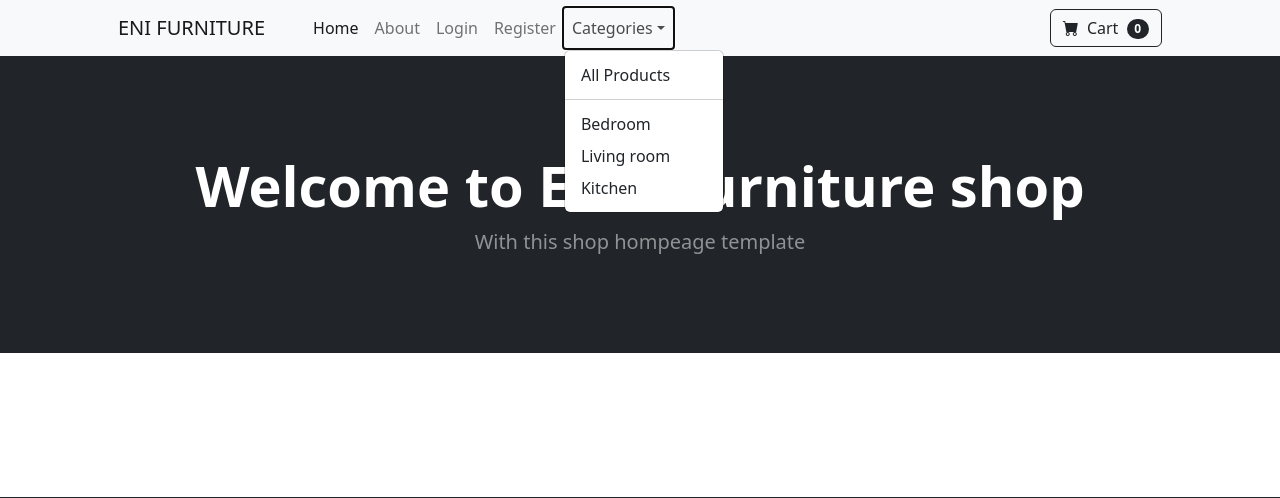
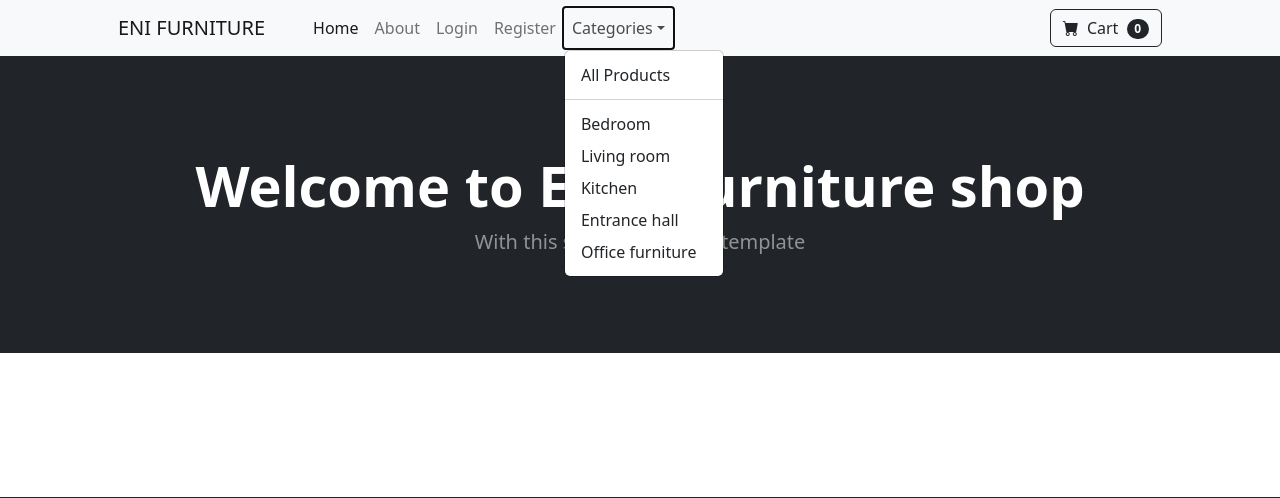
Before and after one commit to Enisel13/Python_project, a Django app: page / in a window 1280 px wide, after a click on "Categories". Shown: the top 498 px of the page. Run offline with Django 5.2, Linux system fonts and the light colour scheme; data that the repository does not hold is empty; some libraries are stand-ins or nearby versions.

Commit message:
Product category pages

```diff
--- a/ecom/ecom/store/templates/navbar.html
+++ b/ecom/ecom/store/templates/navbar.html
@@ -26,6 +26,9 @@
                         <li><a class="dropdown-item" href="{% url 'category' 'Bedroom' %}">Bedroom</a></li>
                         <li><a class="dropdown-item" href="{% url 'category' 'Living-room' %}">Living room</a></li>
                         <li><a class="dropdown-item" href="{% url 'category' 'Kitchen' %}">Kitchen</a></li>
+                        <li><a class="dropdown-item" href="{% url 'category' 'Entrance hall' %}">Entrance hall</a></li>
+                        <li><a class="dropdown-item" href="{% url 'category' 'Office furniture' %}">Office furniture</a></li>
+
                     </ul>
                 </li>
             </ul>
```
